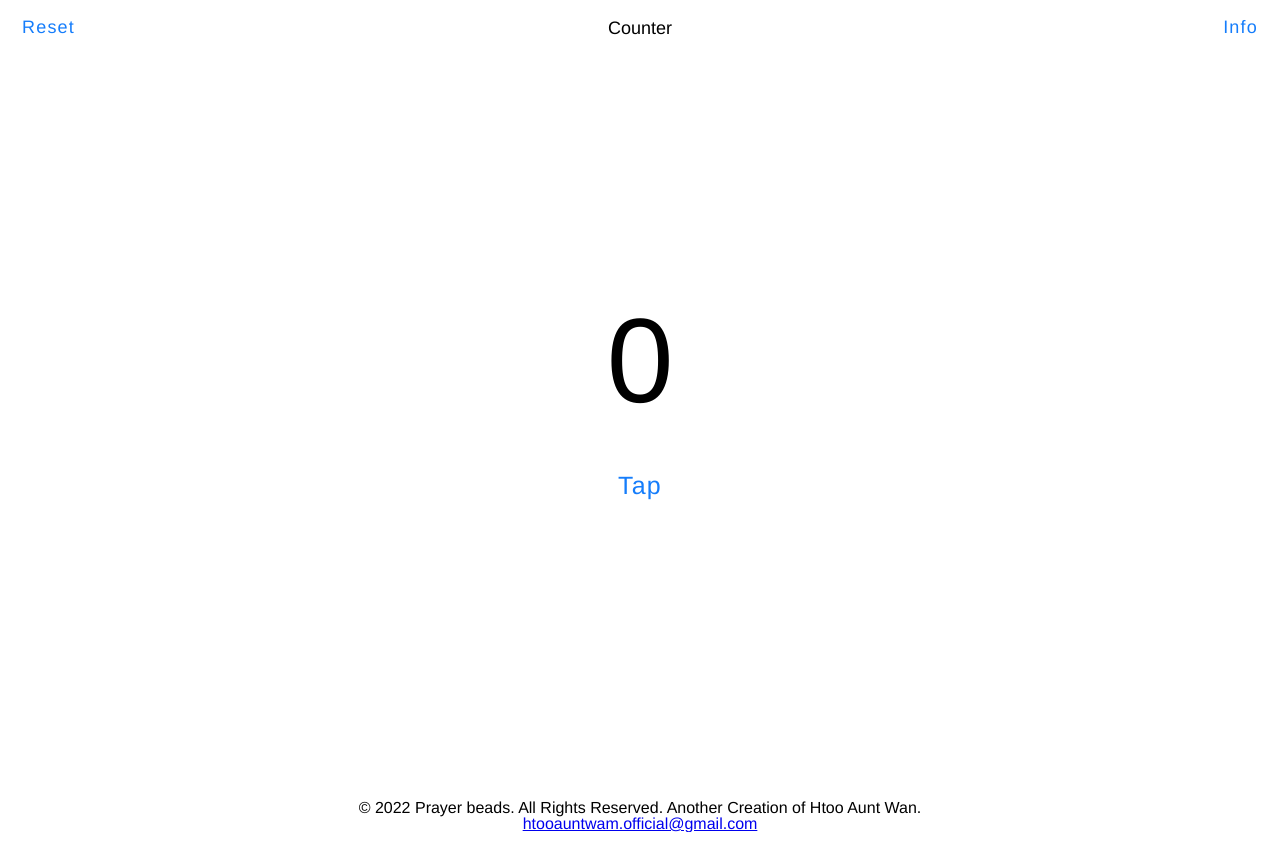
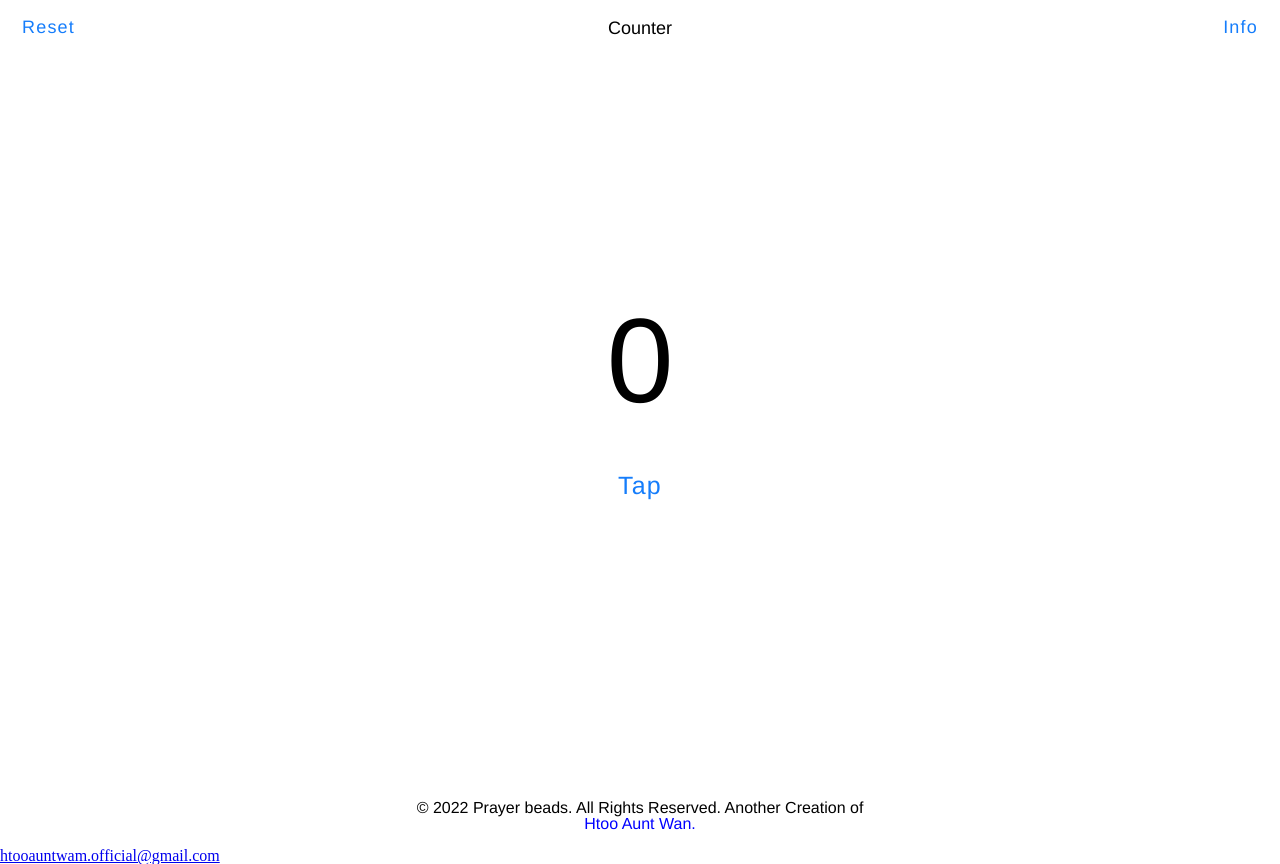
Before and after one commit to seikpadee/seikpadee.github.io, a plain HTML site: page index.html in a window 1280 px wide. Before the commit the page ends 832 px from the top, so only its background shows below. Drawn offline with Linux system fonts and the light colour scheme.

Commit message:
Update index.html

```diff
--- a/index.html
+++ b/index.html
@@ -35,7 +35,8 @@ body {
     <style>
 p {text-align: center;}
 </style>
-  <p>© 2022 Prayer beads. All Rights Reserved. Another Creation of Htoo Aunt Wan.<br>
+    <p>© 2022 Prayer beads. All Rights Reserved. Another Creation of </p>
+    <p style="color:blue;">Htoo Aunt Wan. </p><br>
   <a href="htooauntwam.official@gmail.com">htooauntwam.official@gmail.com</a></p>
 </footer>
 
```
